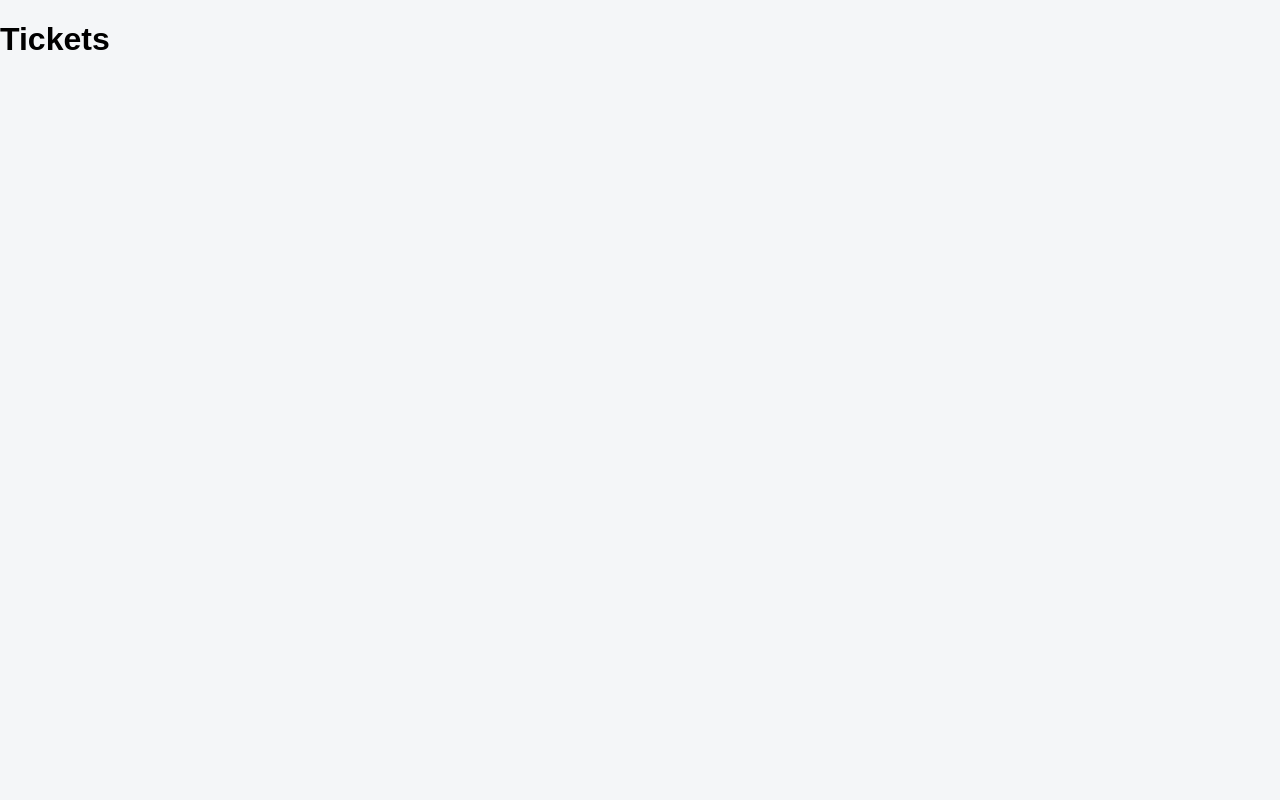
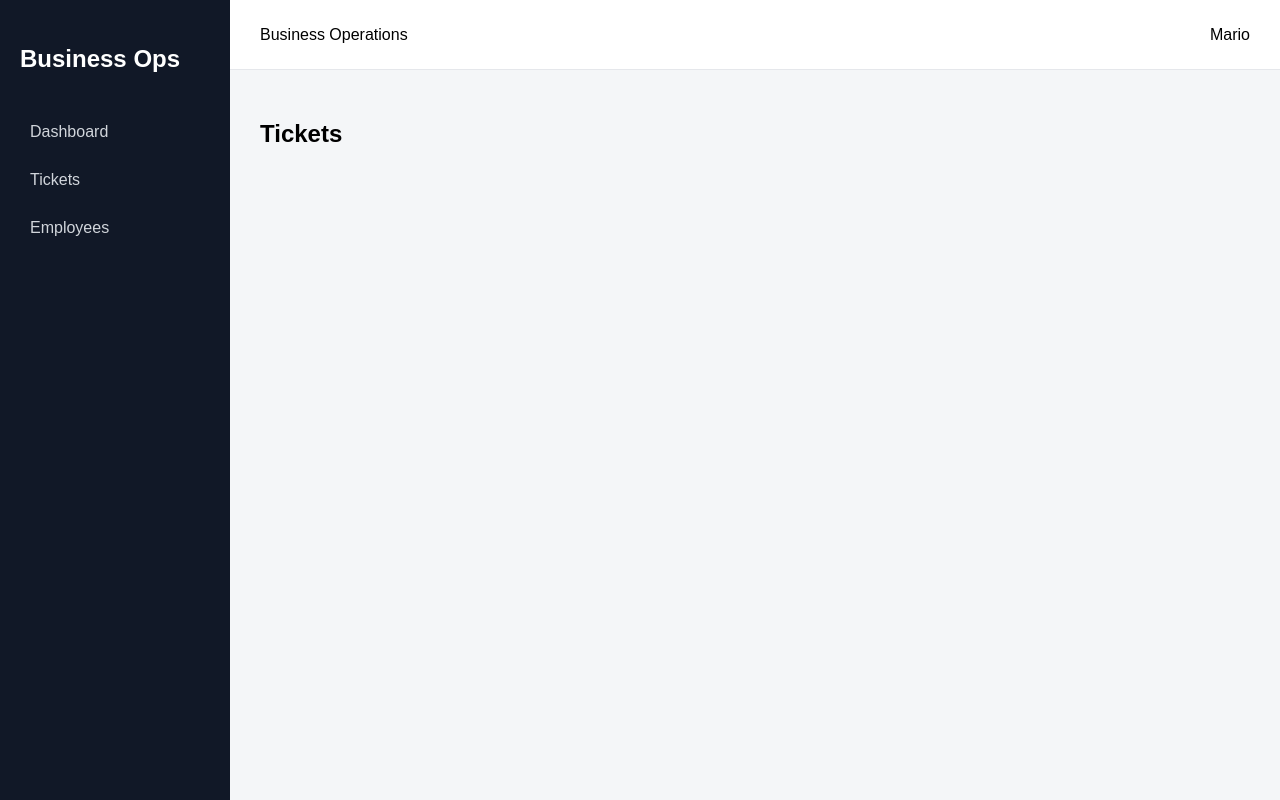
Before and after one commit to mariosfok/Business-Operations-, a React app in the folder frontend/: page /tickets in a window 1280 px wide. Built offline with nearby package versions, Linux system fonts and the light colour scheme; the HTML template or start-up script is replaced by a standard one.

Commit message:
add application layout and navigation

```diff
--- a/frontend/src/App.jsx
+++ b/frontend/src/App.jsx
@@ -4,16 +4,26 @@ import Login from "./pages/Login";
 import Dashboard from "./pages/Dashboard";
 import Tickets from "./pages/Tickets";
 import Employees from "./pages/Employees";
+import Layout from "./components/Layout";
 
 function App() {
     return (
         <BrowserRouter>
+
             <Routes>
+
                 <Route path="/" element={<Login />} />
-                <Route path="/dashboard" element={<Dashboard />} />
-                <Route path="/tickets" element={<Tickets />} />
-                <Route path="/employees" element={<Employees />} />
+
+                <Route element={<Layout />}>
+
+                    <Route path="/dashboard" element={<Dashboard />} />
+                    <Route path="/tickets" element={<Tickets />} />
+                    <Route path="/employees" element={<Employees />} />
+
+                </Route>
+
             </Routes>
+
         </BrowserRouter>
     );
 }
--- /dev/null
+++ b/frontend/src/components/Layout.jsx
@@ -0,0 +1,32 @@
+import { Outlet } from "react-router-dom";
+
+function Layout() {
+    return (
+        <div className="app-layout">
+
+            <aside className="sidebar">
+                <h2>Business Ops</h2>
+
+                <nav>
+                    <a href="/dashboard">Dashboard</a>
+                    <a href="/tickets">Tickets</a>
+                    <a href="/employees">Employees</a>
+                </nav>
+            </aside>
+
+            <main className="main-content">
+                <header className="navbar">
+                    <span>Business Operations</span>
+                    <span>Mario</span>
+                </header>
+
+                <section className="page-content">
+                    <Outlet />
+                </section>
+            </main>
+
+        </div>
+    );
+}
+
+export default Layout;
--- a/frontend/src/index.css
+++ b/frontend/src/index.css
@@ -102,3 +102,56 @@ body {
     margin: 0;
     font-size: 32px;
 }
+
+.app-layout {
+    min-height: 100vh;
+    display: flex;
+    background: #f4f6f8;
+}
+
+.sidebar {
+    width: 230px;
+    background: #111827;
+    color: white;
+    padding: 25px 20px;
+}
+
+.sidebar h2 {
+    margin-bottom: 40px;
+}
+
+.sidebar nav {
+    display: flex;
+    flex-direction: column;
+    gap: 10px;
+}
+
+.sidebar a {
+    color: #d1d5db;
+    text-decoration: none;
+    padding: 10px;
+    border-radius: 6px;
+}
+
+.sidebar a:hover {
+    background: #1f2937;
+    color: white;
+}
+
+.main-content {
+    flex: 1;
+}
+
+.navbar {
+    height: 70px;
+    background: white;
+    display: flex;
+    justify-content: space-between;
+    align-items: center;
+    padding: 0 30px;
+    border-bottom: 1px solid #e5e7eb;
+}
+
+.page-content {
+    padding: 30px;
+}
```
